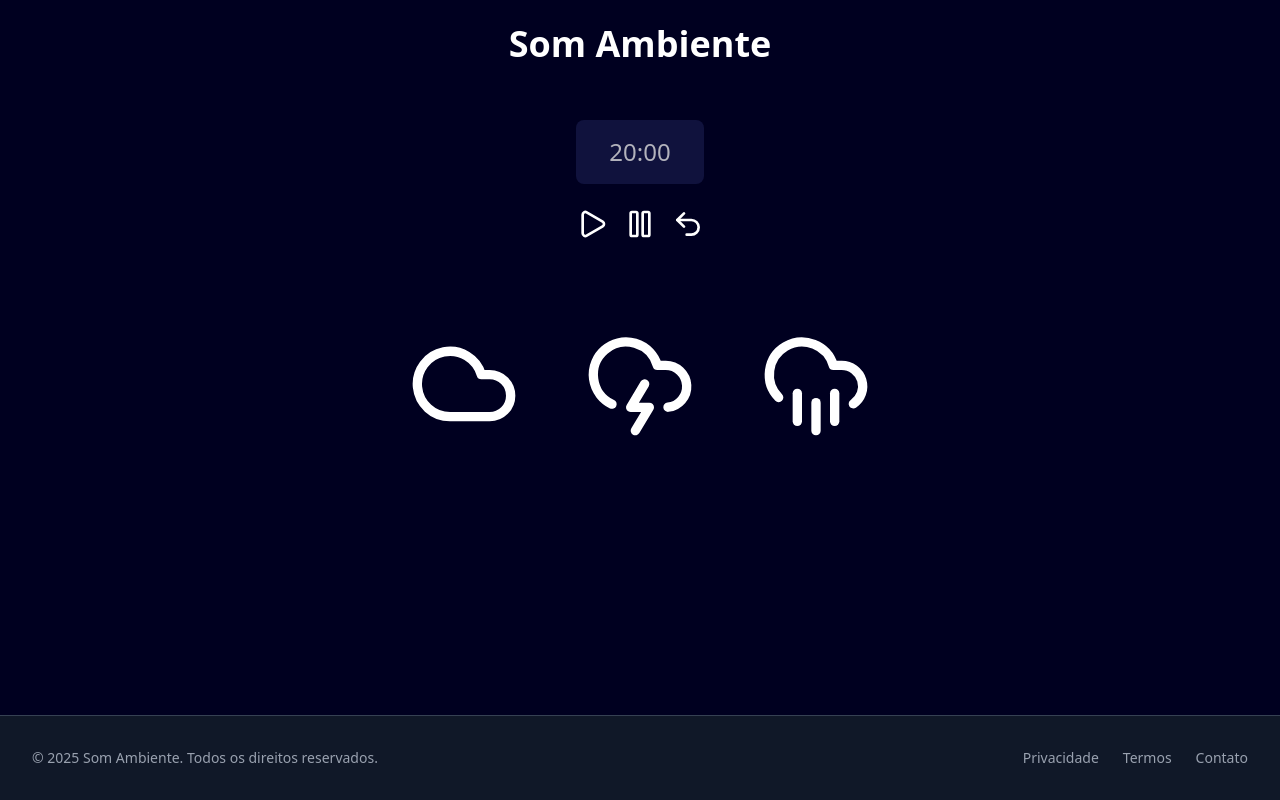
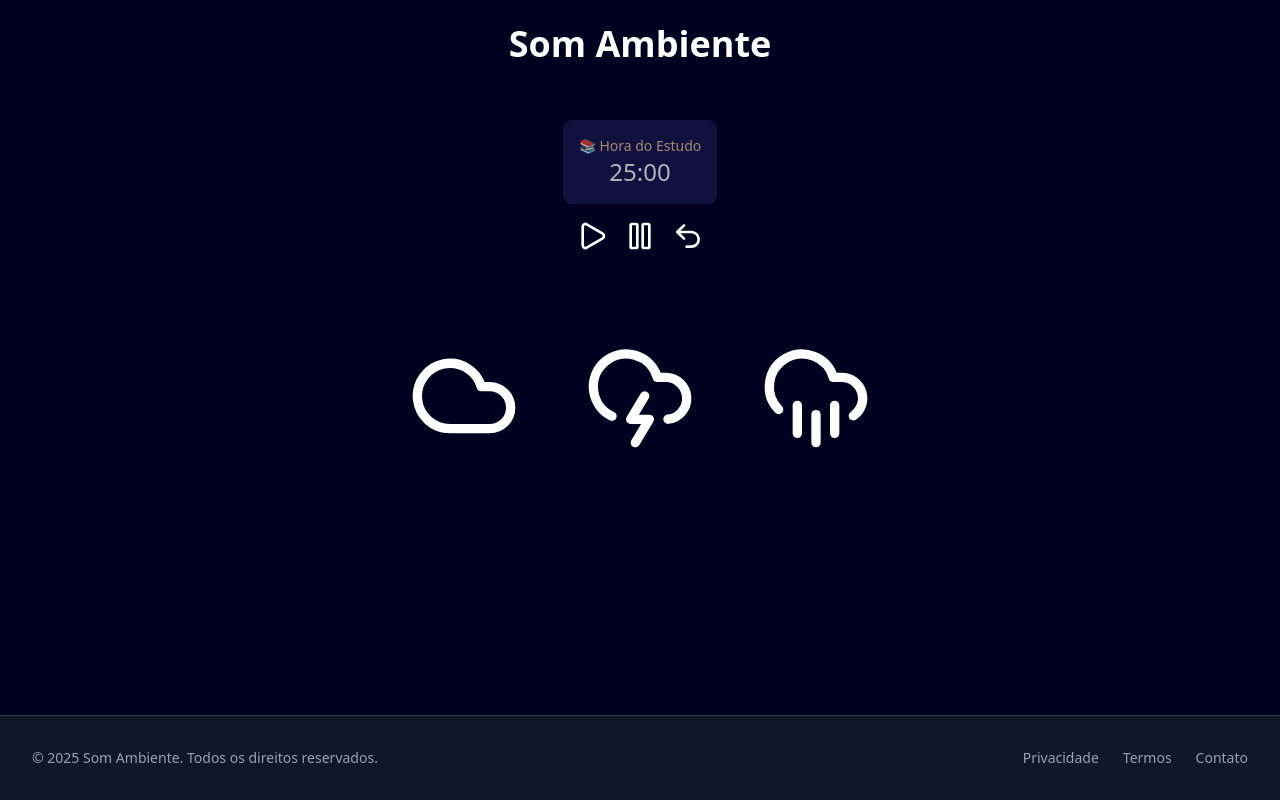
Before and after one commit to naiaraamorim/som-ambiente, a React (Vite) app: page / in a window 1280 px wide. Built offline with nearby package versions, Linux system fonts and the light colour scheme.

Commit message:
FEATURE: adicionando tempo de descanso

```diff
--- a/src/components/pomodoro.tsx
+++ b/src/components/pomodoro.tsx
@@ -4,21 +4,24 @@ import alarmeSound from './assets/sons/alarme.wav'
 
 export default function Pomodoro() {
 
-  const alarmeAudio = React.useRef< HTMLAudioElement | null>(null);
+  const timePomodoroNumber = 25 * 60; // Tempo padrão de 25 minutos
+  const timeDescansoNumber = 5 * 60; // Tempo padrão de 5 minutos
+  const alarmeAudio = React.useRef<HTMLAudioElement | null>(null);
 
-  const [timePomodoro, setTimePomodoro] = React.useState(20 * 60); // estado do tempo do pomodoro em segundos
-  const [isAtivo, setIsAtivo] = React.useState(false); // estado de não-ativo do pomodoro
-  const [intervalo, setIntervalo] = React.useState< number | null>(null); // estado do intervalo do pomodoro
-  const [isAlarmePlaying, setIsAlarmePlaying] = React.useState(false); // estado do som do alarme
+  const [isAtivo, setIsAtivo] = React.useState(false);
+  const [intervalo, setIntervalo] = React.useState<number | null>(null);
+  const [tempoAtual, setTempoAtual] = React.useState(timePomodoroNumber);
+  const [modoPomodoro, setModoPomodoro] = React.useState(true);
 
-  function play(){
-    if(!isAtivo){
+  function play() {
+    if (!isAtivo) {
       const i = setInterval(() => {
-        setTimePomodoro(prev =>{
-          if (prev <= 1){
+        setTempoAtual(prev => {
+          if (prev <= 1) {
             clearInterval(i);
             setIsAtivo(false);
             tocarAlarme();
+            trocarModo();
             return 0;
           }
           return prev - 1;
@@ -29,25 +32,25 @@ export default function Pomodoro() {
     }
   }
 
-  function pause(){
-    if(isAtivo && intervalo){
+  function pause() {
+    if (isAtivo && intervalo) {
       clearInterval(intervalo);
       setIntervalo(null);
     }
     setIsAtivo(false);
   }
 
-  function restart(){
-    if(intervalo){
+  function restart() {
+    if (intervalo) {
       clearInterval(intervalo);
       setIntervalo(null);
     }
-    setTimePomodoro(20 * 60);
+    setTempoAtual(modoPomodoro ? timePomodoroNumber : timeDescansoNumber);
     setIsAtivo(false);
   }
 
-  function tocarAlarme(){
-    if(!alarmeAudio.current){
+  function tocarAlarme() {
+    if (!alarmeAudio.current) {
       alarmeAudio.current = new Audio(alarmeSound);
     }
     // reseta o audio para o inicio caso tenha tocado antes
@@ -55,22 +58,35 @@ export default function Pomodoro() {
     alarmeAudio.current.play();
   }
 
+  function trocarModo() {
+    if (modoPomodoro) {
+      setModoPomodoro(false)
+      setTempoAtual(timeDescansoNumber);
+    } else {
+      setModoPomodoro(true)
+      setTempoAtual(timePomodoroNumber);
+    }
+  }
+
   return (
-    <div className="flex flex-col gap-4 sm:gap-6 items-center">
+    <div className="flex flex-col gap-2 sm:gap-4 items-center">
       <div className="w-full bg-secundario opacity-70 rounded-lg p-4 text-center">
-            <span className="text-white text-xl sm:text-2xl">{Math.floor(timePomodoro / 60)}:{String(timePomodoro % 60).padStart(2, '0')}</span>
+        <p className="text-contraste1 text-sm font-medium">
+          {modoPomodoro ? '📚 Hora do Estudo' : '☕️ Hora do Descanso'}
+        </p>
+        <span className="text-white text-xl sm:text-2xl">{Math.floor(tempoAtual / 60)}:{String(tempoAtual % 60).padStart(2, '0')}</span>
       </div>
       <div className="flex justify-center gap-2 sm:gap-4">
         <Play
-              className="cursor-pointer text-white hover:text-contraste1 transition-colors duration-200 w-6 h-6 sm:w-8 sm:h-8"
+          className="cursor-pointer text-white w-6 h-6 sm:w-8 sm:h-8"
           onClick={play}
         />
         <Pause
-              className="cursor-pointer text-white hover:text-contraste1 transition-colors duration-200 w-6 h-6 sm:w-8 sm:h-8"
+          className="cursor-pointer text-white w-6 h-6 sm:w-8 sm:h-8"
           onClick={pause}
         />
         <Undo2
-              className="cursor-pointer text-white hover:text-contraste1 transition-colors duration-200 w-6 h-6 sm:w-8 sm:h-8"
+          className="cursor-pointer text-white w-6 h-6 sm:w-8 sm:h-8"
           onClick={restart}
         />
       </div>
```
Lines whose indentation alone changed are shown as unchanged.
